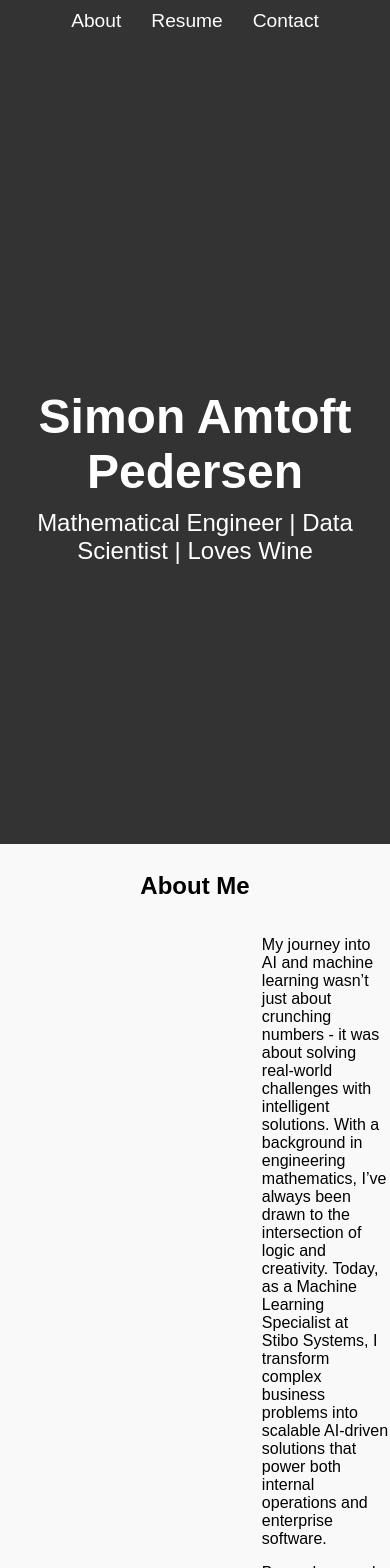
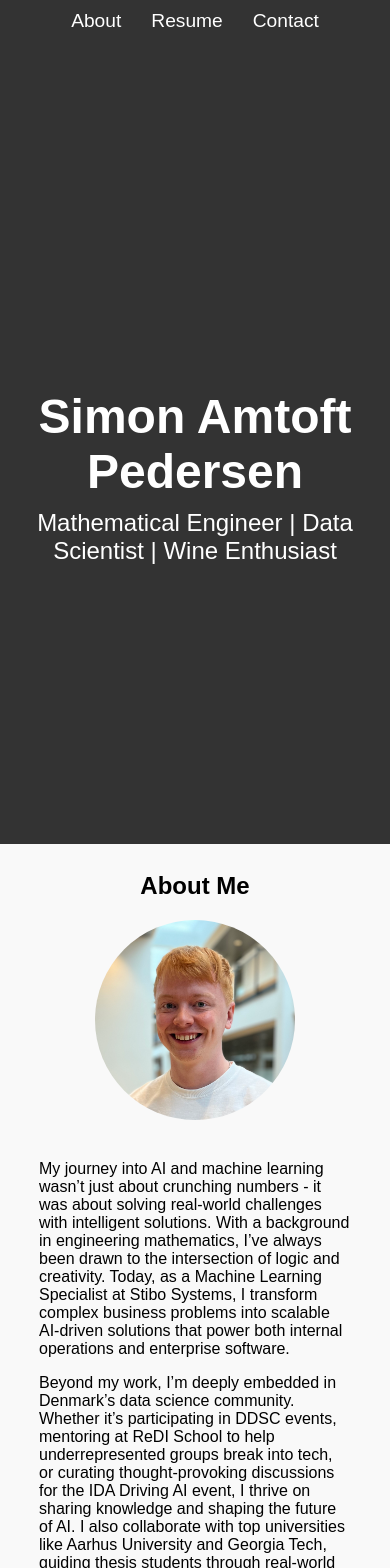
Before and after one commit to simonamtoft/cv-website, a React (Create React App) app: page / in a window 390 px wide. Shown: the top 1568 px of the page. Built offline with nearby package versions, Linux system fonts and the light colour scheme.

Commit message:
fix some stuff

```diff
--- a/src/components/Header.js
+++ b/src/components/Header.js
@@ -60,7 +60,7 @@ const Header = () => {
           </ul>
         </nav>
         <h1>Simon Amtoft Pedersen</h1>
-        <p>Mathematical Engineer | Data Scientist | Loves Wine</p>
+        <p>Mathematical Engineer | Data Scientist | Wine Enthusiast</p>
       </div>
     </header>
   );
--- a/src/styles/About.css
+++ b/src/styles/About.css
@@ -32,3 +32,16 @@
 .about-text {
   flex: 1;
 }
+
+/* New styles for responsive design */
+@media (max-width: 768px) {
+  .about-content {
+    flex-direction: column;
+    align-items: center;
+  }
+
+  .about-image {
+    margin-bottom: 20px;
+    margin-right: 0px;
+  }
+}
--- a/src/styles/Contact.css
+++ b/src/styles/Contact.css
@@ -1,11 +1,9 @@
 .contact {
-  /* min-height: 100vh; */
+  min-height: 100vh;
   padding-left: 10%;
   padding-right: 10%;
   padding-top: 2%;
   padding-bottom: 2%;
-  margin-left: 8%;
-  margin-right: 8%;
   display: flex;
   flex-direction: column;
   justify-content: center;
--- a/src/styles/Timeline.css
+++ b/src/styles/Timeline.css
@@ -1,5 +1,5 @@
 :root {
-  --primary-color: #0073e6;
+  --primary-color: #555;
   --text-color: #555;
   --background-color: #fff;
   --box-shadow-color: rgba(0, 0, 0, 0.1);
```
